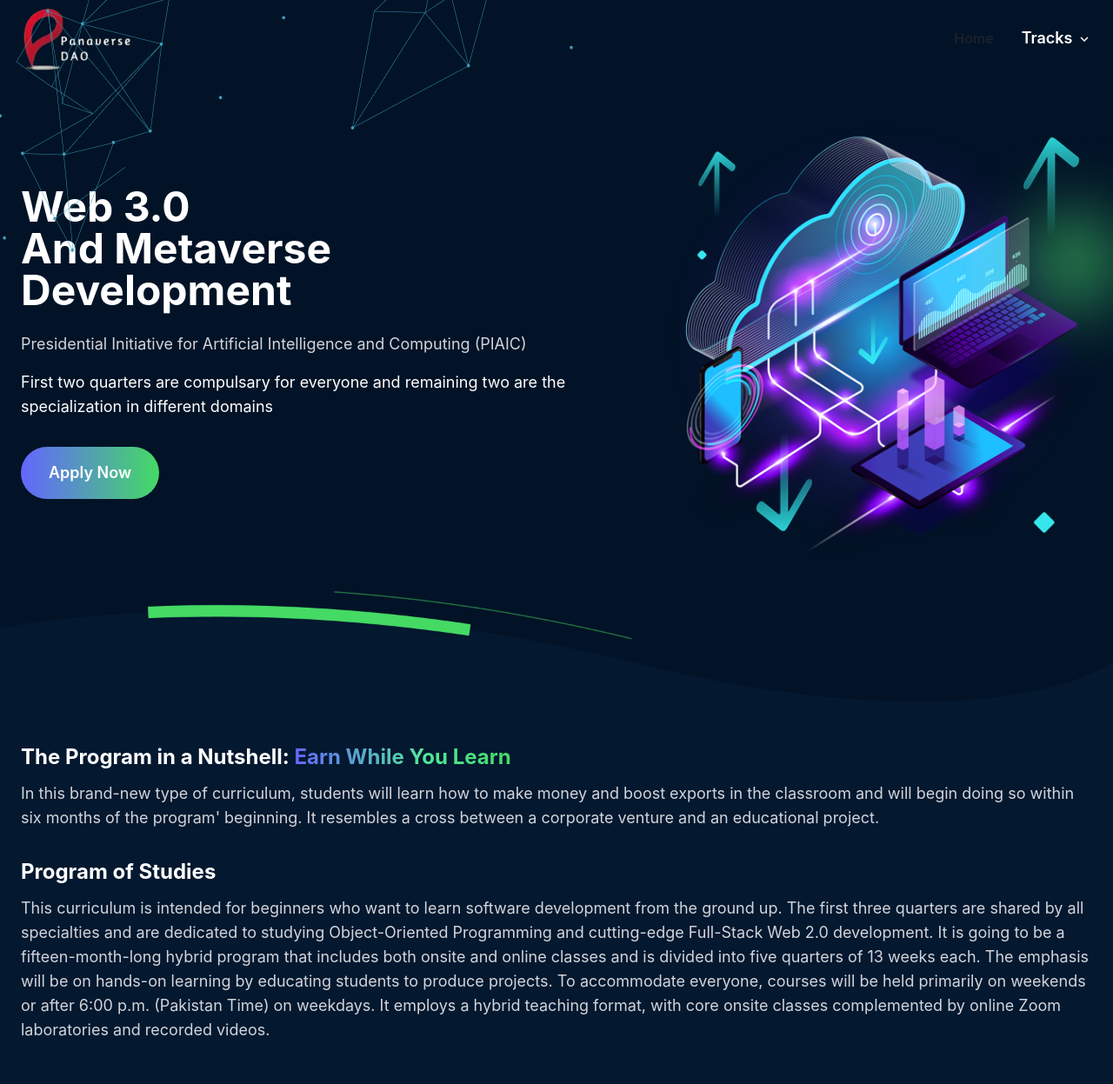
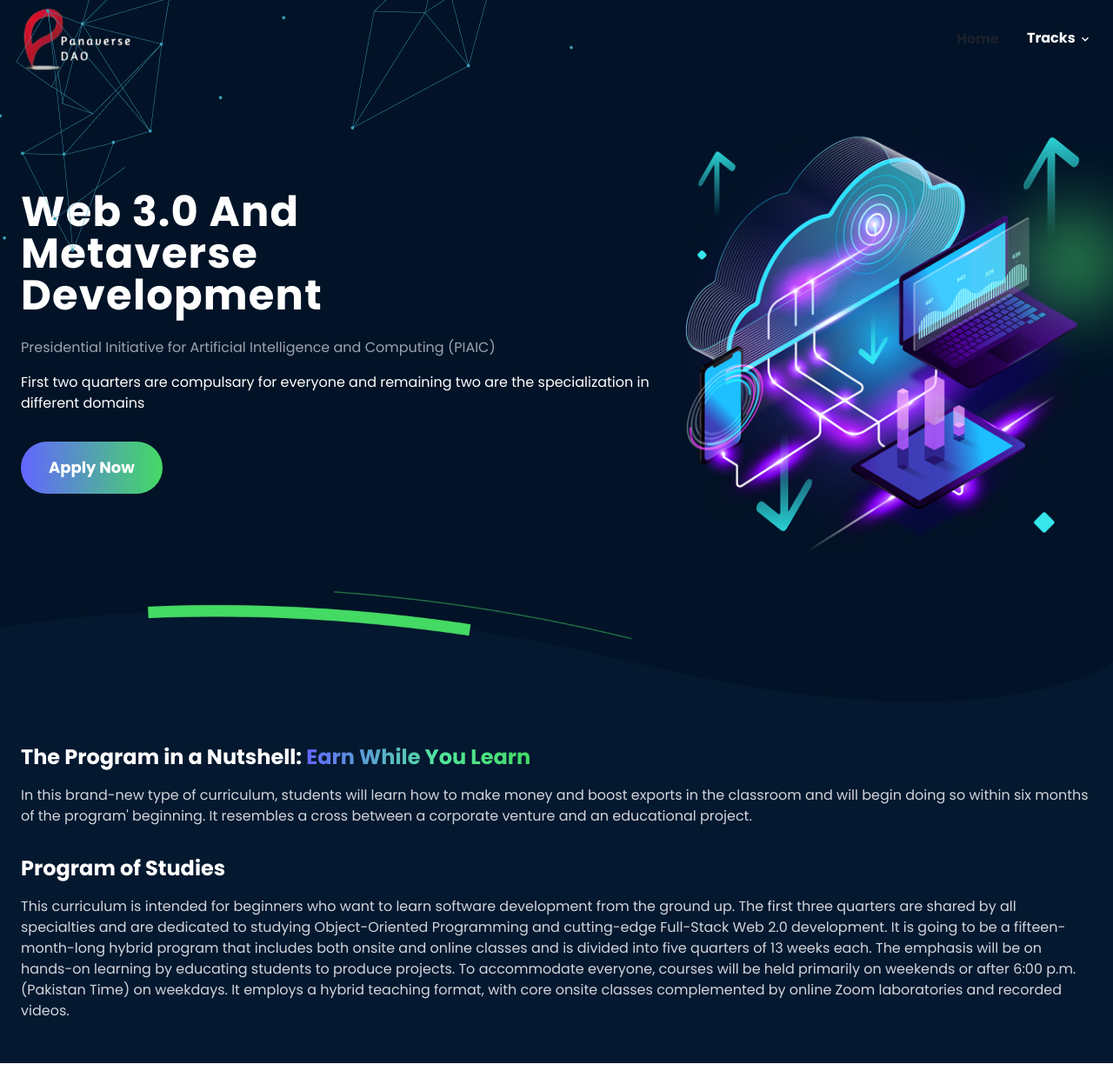
Before and after one commit to aliaftabsheikh/panaverse-website, a Next.js app: page / in a window 1280 px wide. Shown: the whole page at 87% size. After the commit the page ends 1223 px from the top, so only its background shows below. Built offline with nearby package versions, Linux system fonts and the light colour scheme.

Commit message:
feature:add-font

```diff
--- a/package.json
+++ b/package.json
@@ -13,6 +13,7 @@
     "@chakra-ui/react": "^2.5.1",
     "@emotion/react": "^11.10.6",
     "@emotion/styled": "^11.10.6",
+    "@next/font": "^13.2.4",
     "@types/node": "18.14.2",
     "@types/react": "18.0.28",
     "@types/react-dom": "18.0.11",
--- a/src/app/layout.tsx
+++ b/src/app/layout.tsx
@@ -1,26 +1,28 @@
-import Header from '@/components/widget/Header/page'
-import './globals.css'
-import dynamic from 'next/dynamic'
+import Header from "@/components/widget/Header/page";
+import "./globals.css";
+import {Poppins} from '@next/font/google'
 
 export const metadata = {
-  title: 'Create Next App',
-  description: 'Generated by create next app',
-}
+  title: "Create Next App",
+  description: "Generated by create next app",
+};
 
-// const HeaderSSR = dynamic(()=> import("../components/widget/Header/page"), {ssr: false})
+const poppins = Poppins({
+  subsets: ['latin'],
+  weight: ['400', '700', '900']
+})
 
 export default function RootLayout({
   children,
 }: {
-  children: React.ReactNode
+  children: React.ReactNode;
 }) {
   return (
     <html lang="en">
-      <body>
-
-        <Header/>
+      <body className={poppins.className}>
+        <Header />
         {children}
-        </body>
+      </body>
     </html>
-  )
+  );
 }
--- a/src/components/widget/CourseBrief/page.tsx
+++ b/src/components/widget/CourseBrief/page.tsx
@@ -6,20 +6,20 @@
   return (
     <>
       <main className="bg-[#04182f] flex justify-center">
-        <section className="py-12 w-[1280px] px-6 text-white">
-            <h2 className="text-2xl font-bold">
+        <section className="py-12 w-[1280px] px-6 md:px-4 sm:px-2 text-white">
+            <h2 className="text-2xl font-bold sm:text-xl">
               The Program in a Nutshell: <span className="text_gradient">Earn While You Learn</span>
             </h2>
-            <p className="text-lg text-gray-300 mt-3">
+            <p className=" text-gray-300 mt-4 sm:text-sm">
               In this brand-new type of curriculum, students will learn how to
               make money and boost exports in the classroom and will begin doing
               so within six months of the program&#39; beginning. It resembles a
               cross between a corporate venture and an educational project.
             </p>
 
-            <h3 className="text-2xl font-bold mt-8">Program of Studies</h3>
+            <h3 className="text-2xl font-bold mt-8 sm:text-xl">Program of Studies </h3>
 
-            <p className="text-lg text-gray-300 mt-3">
+            <p className=" text-gray-300 mt-4 sm:text-sm">
               This curriculum is intended for beginners who want to learn
               software development from the ground up. The first three quarters
               are shared by all specialties and are dedicated to studying
--- a/src/components/widget/Header/page.tsx
+++ b/src/components/widget/Header/page.tsx
@@ -7,8 +7,13 @@
 import { Menu, MenuButton, MenuList, MenuItem } from "@chakra-ui/react";
 import { ChevronDownIcon } from "@chakra-ui/icons";
 import { ChakraProvider } from "@chakra-ui/react";
+import { images } from "../../../../public/constants";
+import {Poppins} from '@next/font/google'
 
-import { images } from "../../../../public/constants";
+const poppins = Poppins({
+  subsets: ['latin'],
+  weight: ['400']
+})
 
 export default function Header() {
   const [customNavbar, setCustomNavbar] = useState(false);
@@ -43,12 +48,12 @@
       <header
         className={`${
           customNavbar ? "bg-[#ffffffe5]  backdrop-blur-xl" : "bg-[#021327] "
-        } w-full flex justify-center ${
+        } ${poppins.className} w-full flex justify-center ${
           customNavbar ? "sticky" : "relative"
         } top-0 navTransition ${customNavbar ? "z-20" : "z-0"}
        `}
       >
-        <section className="flex justify-between items-center w-[1280px] px-6 py-2">
+        <section className="flex justify-between items-center w-[1280px] px-6 md:px-4 sm:px-2 py-2">
           <Link href={"/"}>
             <Image
               className="w-32 md:w-28 xs:w-24"
@@ -61,20 +66,20 @@
 
           <div
             className={`flex items-center ${
-              customNavbar ? "text-black" : "text-white"
+              customNavbar ? "text-gray-800" : "text-white"
             } space-x-4 md:space-x-6 sm:space-x-4 xs:space-x-1 font-semibold `}
           >
             <Link href={"/"} className="cursor-pointer">
-              <Button bgColor={'transparent'} _hover={{bg: 'transparent'}} className="text-lg  xs:text-sm">Home</Button>
+              <Button bgColor={'transparent'} _hover={{bg: 'transparent'}} className="xs:text-sm">Home</Button>
             </Link>
             <Menu>
               <MenuButton
                 bgColor={'transparent'}
-                className="text-lg  xs:text-sm"
+                className="xs:text-sm"
               >
                 Tracks <ChevronDownIcon />
               </MenuButton>
-              <MenuList className="xs:w-screen xs:text-sm xs:rounded-none xs:mt-4">
+              <MenuList padding={'10px 0'} className="xs:w-screen xs:text-sm xs:rounded-none xs:mt-4">
                 {tracks.map((item, index) =>(
                   <Link key={index} href={item.id}>
                   <MenuItem color={"gray.700"}  className="border-b font-semibold">
--- a/src/components/widget/Hero/page.tsx
+++ b/src/components/widget/Hero/page.tsx
@@ -13,16 +13,16 @@
         />
         <circle className="blurGreenCircle absolute top-0 right-0 mt-64"></circle>
 
-        <section className="flex justify-between items-center gap-4 w-[1280px] px-6 mt-10 md:flex-col sm:justify-around ">
+        <section className="flex justify-between items-center gap-4 w-[1280px] px-6  md:px-4 sm:px-2 mt-10 md:flex-col sm:justify-around ">
           <div className="w-3/4 lg:w-1/2 md:w-full">
-            <h2 className="text-5xl lg:text-4xl font-bold text-white">
-              Web 3.0 <br /> And Metaverse <br /> Development
+            <h2 className="text-5xl lg:text-4xl font-bold text-white tracking-wide">
+              Web 3.0 And <br /> Metaverse <br /> Development
             </h2>
-            <p className="mt-6 text-gray-300 text-lg md:text-base">
+            <p className="mt-6 text-gray-400 font-thin">
               Presidential Initiative for Artificial Intelligence and Computing
               (PIAIC)
             </p>
-            <p className="mt-4 text-lg md:text-base">
+            <p className="mt-4 ">
               First two quarters are compulsary for everyone and remaining two
               are the specialization in different domains
             </p>
```
Also changed, not shown: 1 other file (tests, documents, lock files or other folders).
